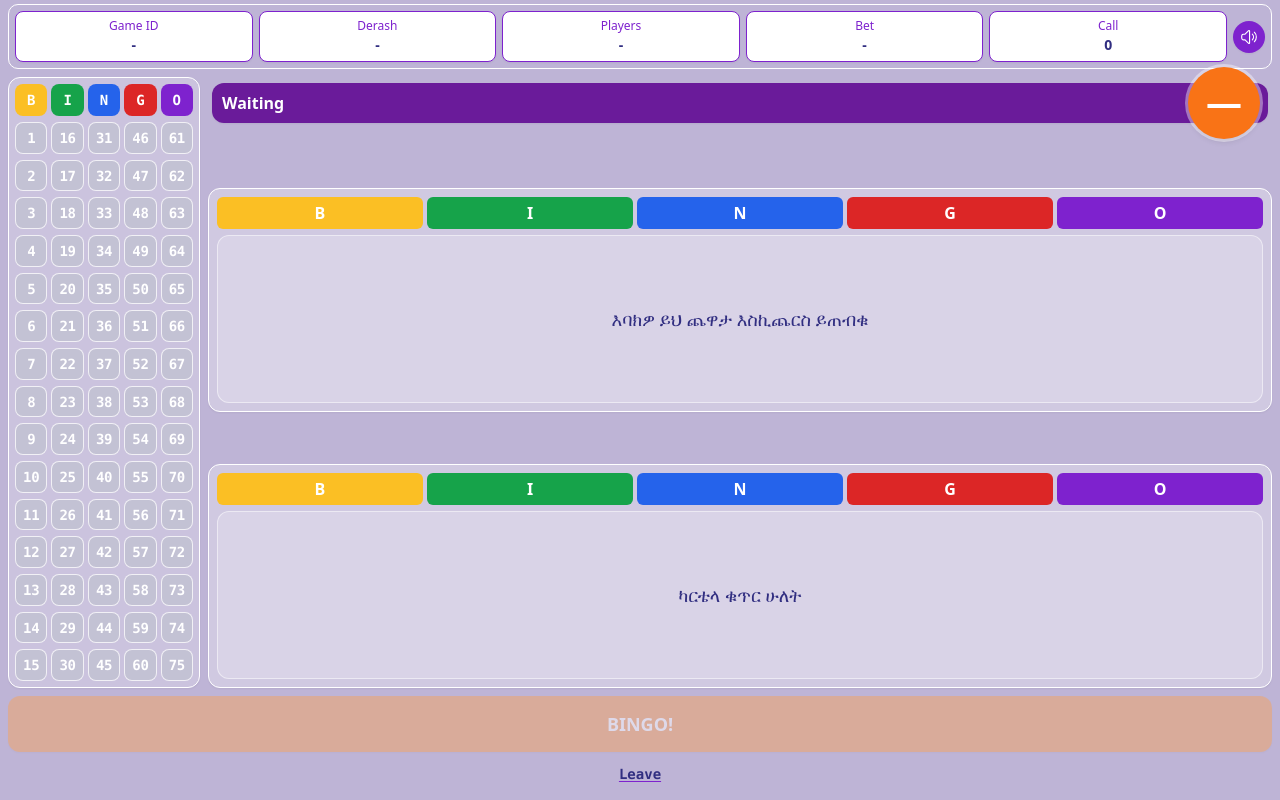
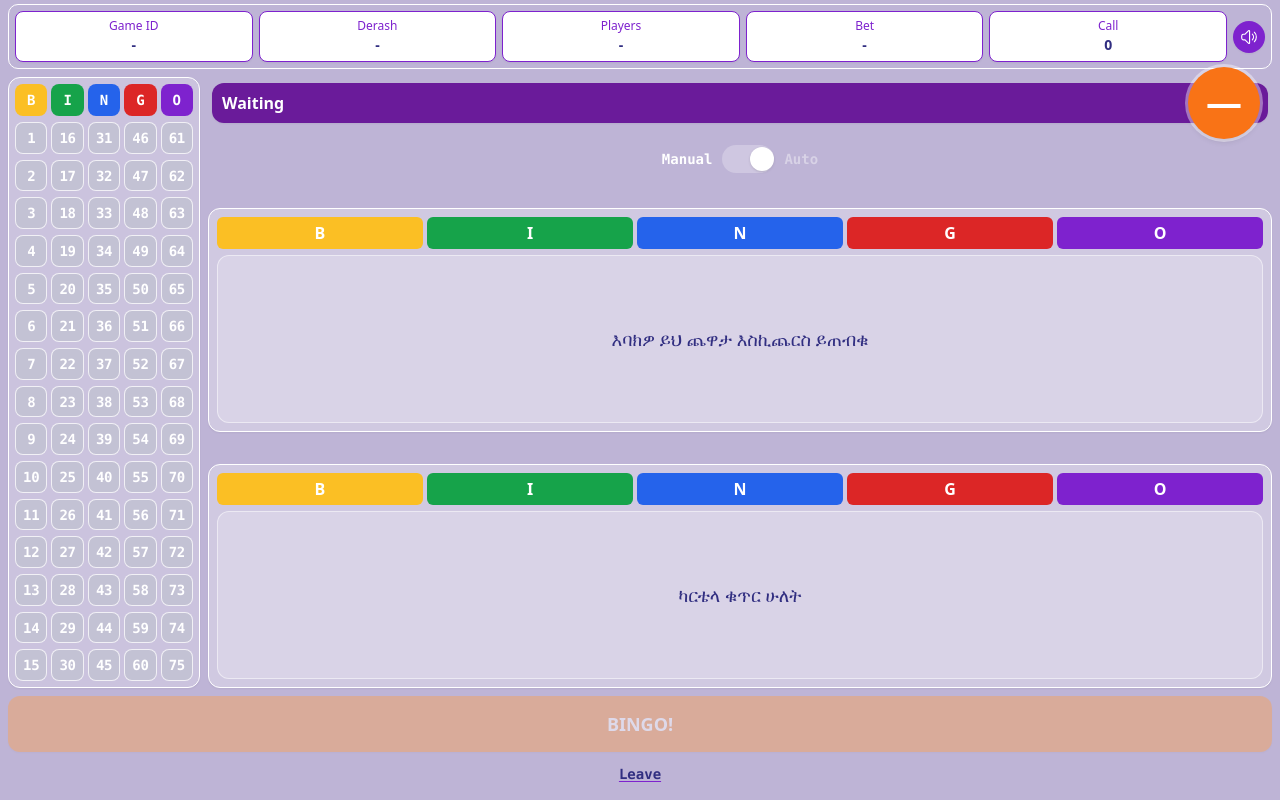
Before and after one commit to Teshie/lucyf, a Next.js app: page /game in a window 1280 px wide. Built offline with nearby package versions, Linux system fonts and the light colour scheme; no server answers.

Commit message:
Add ManualAutoToggle component and integrate auto mode functionality in GamePage

```diff
--- /dev/null
+++ b/app/components/ManualAutoToggle.tsx
@@ -0,0 +1,50 @@
+"use client";
+
+import React from "react";
+
+interface ManualAutoToggleProps {
+  isAuto: boolean;
+  onChange: (auto: boolean) => void;
+}
+
+const ManualAutoToggle: React.FC<ManualAutoToggleProps> = ({
+  isAuto,
+  onChange,
+}) => {
+  return (
+    <div className="flex items-center justify-center gap-2.5 py-1 sm:py-1.5">
+      <span
+        className={`text-xs font-semibold sm:text-sm ${
+          !isAuto ? "text-white" : "text-white/40"
+        }`}
+      >
+        Manual
+      </span>
+      <button
+        type="button"
+        role="switch"
+        aria-checked={isAuto}
+        aria-label={isAuto ? "Auto claim enabled" : "Manual claim enabled"}
+        onClick={() => onChange(!isAuto)}
+        className={`relative h-7 w-[3.25rem] shrink-0 rounded-full transition-colors duration-200 ${
+          isAuto ? "bg-[#16A34A]" : "bg-white/25"
+        }`}
+      >
+        <span
+          className={`absolute top-0.5 size-6 rounded-full bg-white shadow transition-transform duration-200 ${
+            isAuto ? "translate-x-[calc(3.25rem-1.625rem)]" : "translate-x-0.5"
+          }`}
+        />
+      </button>
+      <span
+        className={`text-xs font-semibold sm:text-sm ${
+          isAuto ? "text-white" : "text-white/40"
+        }`}
+      >
+        Auto
+      </span>
+    </div>
+  );
+};
+
+export default ManualAutoToggle;
--- a/app/game/page.tsx
+++ b/app/game/page.tsx
@@ -9,6 +9,10 @@ import { useRouter } from "next/navigation";
 import NotifyBoard from "../components/NotifyBoard";
 import toast from "react-hot-toast";
 import { useBingoVoice } from "../hooks/useBingoVoice";
+import ManualAutoToggle from "../components/ManualAutoToggle";
+import { hasAnyBingo } from "../utils/checkBingo";
+
+const LSK_AUTO_CLAIM = "arada.bingoAutoMode";
 
 function SpeakerOnIcon({ className }: { className?: string }) {
   return (
@@ -194,6 +198,54 @@ const GamePage: React.FC = () => {
 
   const [markedNumbers, setMarkedNumbers] = useState<number[]>([]);
 
+  const [isAutoMode, setIsAutoMode] = useState(false);
+  useEffect(() => {
+    if (typeof window !== "undefined") {
+      setIsAutoMode(localStorage.getItem(LSK_AUTO_CLAIM) === "1");
+    }
+  }, []);
+
+  const handleAutoModeChange = (auto: boolean) => {
+    setIsAutoMode(auto);
+    try {
+      localStorage.setItem(LSK_AUTO_CLAIM, auto ? "1" : "0");
+    } catch {}
+  };
+
+  const secondCartelaId =
+    userBoard2 ?? finalGameDetails?.user_board_number_2 ?? null;
+
+  const autoClaimedRef = useRef(false);
+  useEffect(() => {
+    if (roomHeaderData?.status !== "playing") {
+      autoClaimedRef.current = false;
+    }
+  }, [roomHeaderData?.status, roomHeaderData?.room_id]);
+
+  useEffect(() => {
+    if (!isAutoMode) return;
+    if (roomHeaderData?.status !== "playing") return;
+    if (autoClaimedRef.current) return;
+    if (!calledNumbers || calledNumbers.length <= 3) return;
+
+    const boardNums = [
+      userBoard ?? finalGameDetails?.user_board_number,
+      secondCartelaId,
+    ];
+    if (hasAnyBingo(boardNums, calledNumbers)) {
+      autoClaimedRef.current = true;
+      claimBingo();
+    }
+  }, [
+    isAutoMode,
+    calledNumbers,
+    roomHeaderData?.status,
+    userBoard,
+    finalGameDetails?.user_board_number,
+    secondCartelaId,
+    claimBingo,
+  ]);
+
   // Toggle mark for a number (shared across both boards)
   const handleNumberToggle = (num: number) => {
     setMarkedNumbers((prev) =>
@@ -218,8 +270,6 @@ const GamePage: React.FC = () => {
     isUserInteracted: voiceEnabled,
   } = useBingoVoice(calledNumbers);
 
-  const secondCartelaId =
-    userBoard2 ?? finalGameDetails?.user_board_number_2 ?? null;
   const hasSecondCartela =
     secondCartelaId != null && Number(secondCartelaId) > 0;
 
@@ -412,6 +462,10 @@ const GamePage: React.FC = () => {
               timeLeft={secondsLeft}
               status={roomHeaderData?.status}
             />
+            <ManualAutoToggle
+              isAuto={isAutoMode}
+              onChange={handleAutoModeChange}
+            />
           </div>
 
           {/* Board 1 - Show actual board or placeholder */}
@@ -475,11 +529,15 @@ const GamePage: React.FC = () => {
       <div className="mt-2 flex w-full min-w-0 shrink-0 pb-1 font-sans sm:gap-2">
         <button
           type="button"
-          disabled={calledNumbers?.length <= 3}
+          disabled={
+            isAutoMode ||
+            calledNumbers?.length <= 3 ||
+            roomHeaderData?.status !== "playing"
+          }
           onClick={claimBingo}
           className="flex min-h-[3rem] min-w-0 w-full items-center justify-center rounded-xl bg-[#F4A460] px-2 py-3 text-sm font-bold text-white shadow-sm transition-opacity disabled:cursor-not-allowed disabled:opacity-50 active:opacity-90 sm:min-h-[3.25rem] sm:py-3.5 sm:text-base md:text-lg"
         >
-          BINGO!
+          {isAutoMode ? "AUTO" : "BINGO!"}
         </button>
       </div>
 
--- /dev/null
+++ b/app/utils/checkBingo.ts
@@ -0,0 +1,52 @@
+import boards from "../data/board.json";
+
+type Cell = number | "FREE";
+type BoardGrid = Cell[][];
+
+function cellToInt(cell: Cell): number {
+  if (cell === "FREE") return 0;
+  return cell;
+}
+
+function lineMatched(nums: number[], calledSet: Set<number>): boolean {
+  for (const n of nums) {
+    if (n === 0) continue;
+    if (!calledSet.has(n)) return false;
+  }
+  return true;
+}
+
+/** Mirrors server checkBingo in back/ws.go */
+export function checkBoardBingo(boardNumber: number, called: number[]): boolean {
+  if (boardNumber <= 0) return false;
+  const board = (boards as BoardGrid[])[boardNumber - 1];
+  if (!board) return false;
+
+  const calledSet = new Set(called);
+  const b = board.map((row) => row.map(cellToInt));
+
+  for (let r = 0; r < 5; r++) {
+    const line = [b[r][0], b[r][1], b[r][2], b[r][3], b[r][4]];
+    if (lineMatched(line, calledSet)) return true;
+  }
+  for (let c = 0; c < 5; c++) {
+    const line = [b[0][c], b[1][c], b[2][c], b[3][c], b[4][c]];
+    if (lineMatched(line, calledSet)) return true;
+  }
+  const diag = [b[0][0], b[1][1], b[2][2], b[3][3], b[4][4]];
+  if (lineMatched(diag, calledSet)) return true;
+  const adiag = [b[0][4], b[1][3], b[2][2], b[3][1], b[4][0]];
+  if (lineMatched(adiag, calledSet)) return true;
+  const corners = [b[0][0], b[0][4], b[4][0], b[4][4]];
+  if (lineMatched(corners, calledSet)) return true;
+  return false;
+}
+
+export function hasAnyBingo(
+  boardNumbers: (number | null | undefined)[],
+  called: number[]
+): boolean {
+  return boardNumbers.some(
+    (bno) => bno != null && bno > 0 && checkBoardBingo(bno, called)
+  );
+}
```
